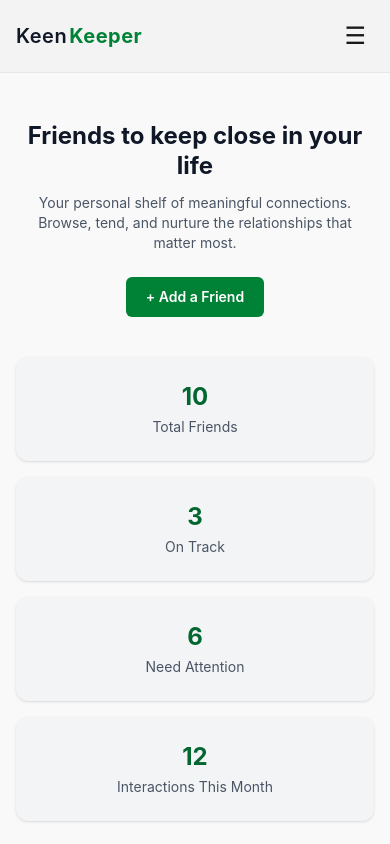
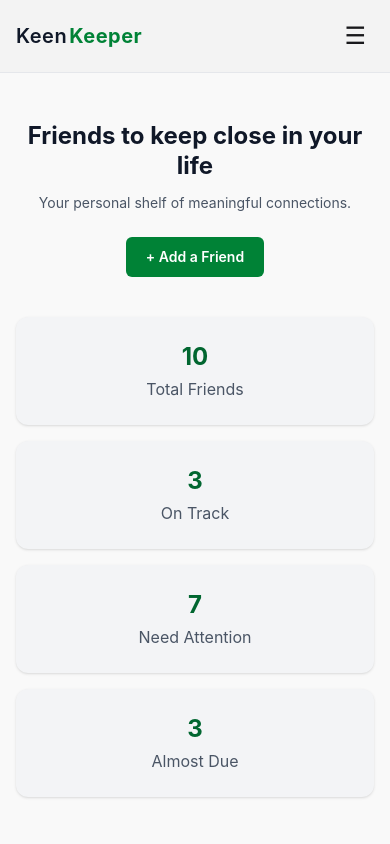
Before and after one commit to tamimhasanbd06/Keen-Keeper, a React (Vite) app: page / in a window 390 px wide. Shown: the top 844 px of the page. Built offline with nearby package versions, Linux system fonts and the light colour scheme.

Commit message:
Add dynamic count

```diff
--- a/src/Components/Banner/Banner.jsx
+++ b/src/Components/Banner/Banner.jsx
@@ -1,57 +1,75 @@
 import React from "react";
-
+import { useFriends } from "../../FriendsContext/FriendsContext";
 
 const Banner = () => {
+
+  const { friends } = useFriends();
+
+  const totalFriends = friends.length;
+
+  const onTrack = friends.filter(
+    (friend) => friend.status === "on-track"
+  ).length;
+
+  const overdue = friends.filter(
+    (friend) => friend.status === "overdue"
+  ).length;
+
+  const almostDue = friends.filter(
+    (friend) => friend.status === "almost due"
+  ).length;
+
+  const needAttention = overdue + almostDue;
+
   return (
     <section className="w-full bg-[#f9f9f9] py-12 sm:py-16 md:py-20">
 
       <div className="max-w-277.5 mx-auto px-4 sm:px-6 lg:px-8 text-center">
 
-        {/* Heading */}
-        <h1 className=" text-2xl sm:text-3xl md:text-4xl lg:text-[40px] font-bold  text-gray-900 leading-tight">
+        <h1 className="text-2xl sm:text-3xl md:text-4xl lg:text-[40px] font-bold text-gray-900 leading-tight">
           Friends to keep close in your life
         </h1>
 
-        {/* Description */}
-        <p className=" mt-3 text-sm sm:text-base md:text-lg text-gray-600 max-w-175 mx-auto">
-          Your personal shelf of meaningful connections. Browse, tend, and
-          nurture the relationships that matter most.
+        <p className="mt-3 text-sm sm:text-base md:text-lg text-gray-600 max-w-175 mx-auto">
+          Your personal shelf of meaningful connections.
         </p>
 
-        {/* Button */}
         <button className="mt-6 cursor-pointer bg-green-700 hover:bg-green-800 transition text-white px-5 sm:px-6 py-2.5 rounded-md font-semibold text-sm sm:text-base">
           + Add a Friend
         </button>
 
       </div>
 
-      {/* Stats Section (Added) */}
       <div className="max-w-277.5 mx-auto px-4 sm:px-6 lg:px-8 mt-10 sm:mt-12">
 
         <div className="grid grid-cols-1 sm:grid-cols-2 lg:grid-cols-4 gap-4">
 
-          {/* Card 1 */}
           <div className="bg-[#f3f4f6] rounded-xl py-6 text-center shadow-sm">
-            <h2 className="text-2xl md:text-3xl font-bold text-green-800">10</h2>
-            <p className="text-gray-600 mt-1 text-sm sm:text-base">Total Friends</p>
+            <h2 className="text-2xl md:text-3xl font-bold text-green-800">
+              {totalFriends}
+            </h2>
+            <p className="text-gray-600 mt-1">Total Friends</p>
           </div>
 
-          {/* Card 2 */}
           <div className="bg-[#f3f4f6] rounded-xl py-6 text-center shadow-sm">
-            <h2 className="text-2xl md:text-3xl font-bold text-green-800">3</h2>
-            <p className="text-gray-600 mt-1 text-sm sm:text-base">On Track</p>
+            <h2 className="text-2xl md:text-3xl font-bold text-green-800">
+              {onTrack}
+            </h2>
+            <p className="text-gray-600 mt-1">On Track</p>
           </div>
 
-          {/* Card 3 */}
           <div className="bg-[#f3f4f6] rounded-xl py-6 text-center shadow-sm">
-            <h2 className="text-2xl md:text-3xl font-bold text-green-800">6</h2>
-            <p className="text-gray-600 mt-1 text-sm sm:text-base">Need Attention</p>
+            <h2 className="text-2xl md:text-3xl font-bold text-green-800">
+              {needAttention}
+            </h2>
+            <p className="text-gray-600 mt-1">Need Attention</p>
           </div>
 
-          {/* Card 4 */}
           <div className="bg-[#f3f4f6] rounded-xl py-6 text-center shadow-sm">
-            <h2 className="text-2xl md:text-3xl font-bold text-green-800">12</h2>
-            <p className="text-gray-600 mt-1 text-sm sm:text-base">Interactions This Month</p>
+            <h2 className="text-2xl md:text-3xl font-bold text-green-800">
+              {almostDue}
+            </h2>
+            <p className="text-gray-600 mt-1">Almost Due</p>
           </div>
 
         </div>
--- a/src/Components/Friends/Friends.jsx
+++ b/src/Components/Friends/Friends.jsx
@@ -1,13 +1,9 @@
-import React, { useEffect, useState } from 'react';
+import React from 'react';
+import { useFriends } from "../../FriendsContext/FriendsContext";
 
 const Friends = () => {
-  const [friends, setFriends] = useState([]);
 
-  useEffect(() => {
-    fetch("/data.json")
-      .then(res => res.json())
-      .then(data => setFriends(data));
-  }, []);
+  const { friends } = useFriends();
 
   const getStatusStyle = (status) => {
     if (status === 'overdue') return 'bg-gray-500 text-white';
@@ -18,12 +14,10 @@ const Friends = () => {
   return (
     <div className="bg-gray-100 min-h-screen p-6">
 
-      {/* Title */}
       <h2 className="text-2xl font-semibold text-gray-700 mb-6">
         Your Friends
       </h2>
 
-      {/* GRID */}
       <div className="grid grid-cols-1 sm:grid-cols-2 lg:grid-cols-4 gap-6">
 
         {friends.map(friend => (
@@ -32,24 +26,20 @@ const Friends = () => {
             className="bg-white rounded-xl shadow-sm p-5 text-center hover:shadow-md transition duration-300 h-full"
           >
 
-            {/* Image */}
             <img
               src={friend.picture}
               alt={friend.name}
               className="w-20 h-20 mx-auto rounded-full object-cover mb-3"
             />
 
-            {/* Name */}
             <h3 className="font-semibold text-gray-800">
               {friend.name}
             </h3>
 
-            {/* Days */}
             <p className="text-sm text-gray-400 mb-2">
               {friend.days_since_contact}d ago
             </p>
 
-            {/* Tags */}
             <div className="flex justify-center gap-2 flex-wrap mb-2">
               {friend.tags.map((tag, i) => (
                 <span
@@ -61,7 +51,6 @@ const Friends = () => {
               ))}
             </div>
 
-            {/* Status */}
             <div className="mt-2">
               <span
                 className={`text-xs px-3 py-1 rounded-full ${getStatusStyle(friend.status)}`}
--- a/src/Components/Pages/Home/Home.jsx
+++ b/src/Components/Pages/Home/Home.jsx
@@ -1,15 +1,24 @@
-import React from 'react';
-
+import React, { useEffect, useState } from 'react';
 import Banner from '../../Banner/Banner';
 import Friends from '../../Friends/Friends';
+import { FriendsContext } from '../../../FriendsContext/FriendsContext';
 
 const Home = () => {
-    return (
-        <div>
-            <Banner/>
-            <Friends/>
-        </div>
-    );
+  const [friends, setFriends] = useState([]);
+
+  useEffect(() => {
+    fetch("/data.json")
+      .then(res => res.json())
+      .then(data => setFriends(data))
+      .catch(err => console.error("Data load error:", err));
+  }, []);
+
+  return (
+    <FriendsContext.Provider value={{ friends }}>
+      <Banner />
+      <Friends />
+    </FriendsContext.Provider>
+  );
 };
 
 export default Home;
--- /dev/null
+++ b/src/FriendsContext/FriendsContext.jsx
@@ -0,0 +1,5 @@
+import { createContext, useContext } from "react";
+
+export const FriendsContext = createContext();
+
+export const useFriends = () => useContext(FriendsContext);
```
